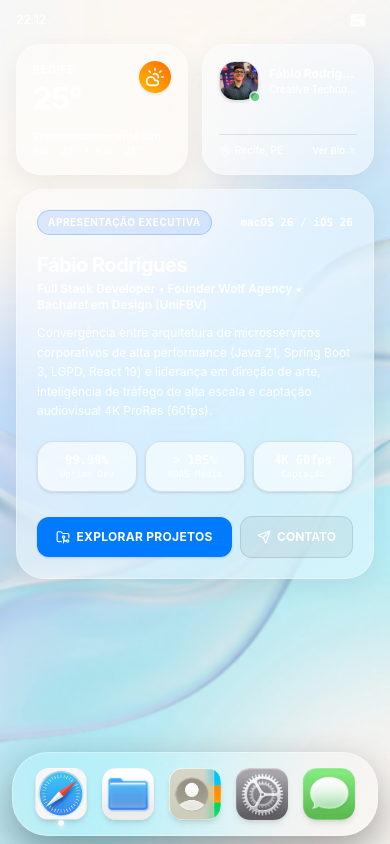
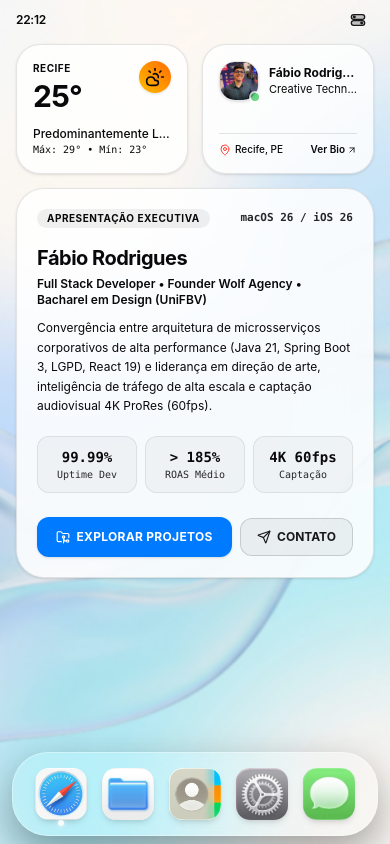
Before and after one commit to fabiorodrigues-tech-dev/portfolio-liquid-glass-experience, a React (Vite) app: page / in a window 390 px wide. Built offline with nearby package versions, Linux system fonts and the light colour scheme; a web font is replaced by a local one.

Commit message:
fix(mobile): corrigir contraste no modo claro e padronizar liquid glass na aba inicio

```diff
--- a/src/components/mobile/IOSMobileExperience.tsx
+++ b/src/components/mobile/IOSMobileExperience.tsx
@@ -177,7 +177,7 @@ export const IOSMobileExperience: React.FC<IOSMobileExperienceProps> = ({
 
 
   return (
-    <div className="relative w-full h-[100dvh] overflow-hidden text-zinc-900 dark:text-white font-sans selection:bg-blue-500 selection:text-white">
+    <div className="mobile-experience relative w-full h-[100dvh] overflow-hidden text-zinc-900 dark:text-white font-sans selection:bg-blue-500 selection:text-white">
       {/* 1. Wallpaper Dinâmico no Fundo do Mobile */}
       <div className="fixed inset-0 w-full h-full z-0 overflow-hidden pointer-events-none select-none">
         {/* Wallpaper Oficial do iOS 26 adaptativo */}
@@ -235,10 +235,10 @@ export const IOSMobileExperience: React.FC<IOSMobileExperienceProps> = ({
             {/* Grid Superior de Widgets */}
             <section className="grid grid-cols-2 gap-3.5">
               {/* Widget 1: Clima (Recife 25°) */}
-              <div className="backdrop-blur-3xl backdrop-saturate-180 bg-white/45 dark:bg-[#0c0e17]/45 border border-white/30 dark:border-white/15 text-zinc-950 dark:text-white shadow-[0_8px_25px_rgba(0,0,0,0.06)] dark:shadow-xl rounded-[24px] p-4 flex flex-col justify-between select-none relative overflow-hidden group">
+              <div className="bg-white/80 dark:bg-white/[0.04] border border-black/10 dark:border-white/10 backdrop-blur-2xl rounded-[24px] p-4 shadow-sm flex flex-col justify-between select-none relative overflow-hidden group">
                 <div className="flex items-start justify-between">
                   <div>
-                    <span className="text-[11px] font-semibold text-zinc-600 dark:text-zinc-400 uppercase tracking-wider block">
+                    <span className="text-zinc-600 dark:text-white/60 font-bold text-[10px] uppercase tracking-wider block">
                       Recife
                     </span>
                     <span className="text-3xl font-bold tracking-tight text-[#09090b] dark:text-white mt-0.5 block">
@@ -250,10 +250,10 @@ export const IOSMobileExperience: React.FC<IOSMobileExperienceProps> = ({
                   </div>
                 </div>
                 <div className="mt-3">
-                  <span className="text-[11px] font-medium text-[#27272a] dark:text-zinc-200 block truncate">
+                  <span className="text-zinc-800 dark:text-white/80 font-medium text-xs block truncate">
                     Predominantemente Limpo
                   </span>
-                  <span className="text-[9.5px] text-zinc-600 dark:text-zinc-400 block font-mono">
+                  <span className="text-zinc-600 dark:text-white/60 text-[10px] block font-mono">
                     Máx: 29° • Mín: 23°
                   </span>
                 </div>
@@ -262,7 +262,7 @@ export const IOSMobileExperience: React.FC<IOSMobileExperienceProps> = ({
               {/* Widget 2: Foto de Perfil & Status */}
               <div
                 onClick={() => handleTabSelect('sobre')}
-                className="backdrop-blur-3xl backdrop-saturate-180 bg-white/45 dark:bg-[#0c0e17]/45 border border-white/30 dark:border-white/15 text-zinc-950 dark:text-white shadow-[0_8px_25px_rgba(0,0,0,0.06)] dark:shadow-xl rounded-[24px] p-4 flex flex-col justify-between select-none cursor-pointer active:scale-98 transition-transform relative overflow-hidden"
+                className="bg-white/80 dark:bg-white/[0.04] border border-black/10 dark:border-white/10 backdrop-blur-2xl rounded-[24px] p-4 shadow-sm flex flex-col justify-between select-none cursor-pointer active:scale-98 transition-transform relative overflow-hidden"
               >
                 <div className="flex items-center space-x-2.5">
                   <div className="relative shrink-0">
@@ -277,19 +277,19 @@ export const IOSMobileExperience: React.FC<IOSMobileExperienceProps> = ({
                     <span className="absolute -bottom-0.5 -right-0.5 w-3 h-3 rounded-full bg-[#34c759] border-2 border-white dark:border-[#1c1c1e] animate-pulse" />
                   </div>
                   <div className="overflow-hidden">
-                    <h2 className="text-xs font-bold text-[#09090b] dark:text-white truncate">
+                    <h2 className="text-zinc-950 dark:text-white font-bold text-xs truncate">
                       Fábio Rodrigues
                     </h2>
-                    <span className="text-[10px] text-blue-600 dark:text-blue-400 font-medium block truncate">
+                    <span className="text-zinc-700 dark:text-white/70 text-[11px] block truncate">
                       Creative Technologist
                     </span>
                   </div>
                 </div>
                 <div className="mt-2 pt-2 border-t border-black/10 dark:border-white/10 flex items-center justify-between">
-                  <span className="text-[10px] text-[#27272a] dark:text-zinc-400 flex items-center gap-1 font-medium">
+                  <span className="text-zinc-600 dark:text-white/60 text-[10px] flex items-center gap-1 font-medium">
                     <MapPin className="w-3 h-3 text-[#ff3b30]" /> Recife, PE
                   </span>
-                  <span className="text-[9.5px] text-blue-600 dark:text-blue-400 font-semibold flex items-center">
+                  <span className="text-zinc-900 dark:text-white font-semibold text-[10px] flex items-center">
                     Ver Bio <ArrowUpRight className="w-2.5 h-2.5 ml-0.5" />
                   </span>
                 </div>
@@ -297,9 +297,9 @@ export const IOSMobileExperience: React.FC<IOSMobileExperienceProps> = ({
             </section>
 
             {/* Cartão de Apresentação Executiva */}
-            <section className="backdrop-blur-3xl backdrop-saturate-180 bg-white/45 dark:bg-[#0c0e17]/45 border border-white/30 dark:border-white/15 text-zinc-950 dark:text-white shadow-[0_8px_25px_rgba(0,0,0,0.06)] dark:shadow-xl rounded-[28px] p-5 space-y-4">
+            <section className="bg-white/85 dark:bg-white/[0.04] border border-black/10 dark:border-white/10 backdrop-blur-2xl rounded-[28px] p-5 shadow-sm space-y-4">
               <div className="flex items-center justify-between">
-                <span className="px-2.5 py-1 rounded-full text-[10px] font-bold uppercase tracking-wider bg-blue-500/15 text-blue-700 dark:text-blue-400 border border-blue-500/30">
+                <span className="bg-black/[0.06] dark:bg-white/10 text-zinc-800 dark:text-white text-[10px] font-bold px-2.5 py-0.5 rounded-full uppercase tracking-wider">
                   APRESENTAÇÃO EXECUTIVA
                 </span>
                 <span className="text-[11px] font-mono font-semibold text-zinc-600 dark:text-zinc-400">
@@ -311,27 +311,27 @@ export const IOSMobileExperience: React.FC<IOSMobileExperienceProps> = ({
                 <h1 className="text-xl font-bold tracking-tight text-[#09090b] dark:text-white">
                   Fábio Rodrigues
                 </h1>
-                <p className="text-xs font-semibold text-blue-600 dark:text-blue-400 mt-0.5">
+                <p className="text-zinc-700 dark:text-zinc-300 font-semibold text-xs mt-1">
                   Full Stack Developer • Founder Wolf Agency • Bacharel em Design (UniFBV)
                 </p>
-                <p className="text-xs text-[#27272a] dark:text-zinc-300 mt-2.5 leading-relaxed">
+                <p className="text-zinc-800 dark:text-zinc-200 text-xs leading-relaxed mt-2.5">
                   Convergência entre arquitetura de microsserviços corporativos de alta performance (Java 21, Spring Boot 3, LGPD, React 19) e liderança em direção de arte, inteligência de tráfego de alta escala e captação audiovisual 4K ProRes (60fps).
                 </p>
               </div>
 
               {/* Grid de Métricas Chave */}
               <div className="grid grid-cols-3 gap-2 py-1 text-center font-mono">
-                <div className="p-2.5 rounded-2xl bg-white/60 dark:bg-white/[0.04] border border-black/10 dark:border-white/5 shadow-sm">
-                  <span className="text-xs font-bold text-blue-600 dark:text-blue-400 block">99.99%</span>
-                  <span className="text-[9px] text-[#27272a] dark:text-zinc-400 block font-medium">Uptime Dev</span>
+                <div className="bg-black/[0.03] dark:bg-white/[0.04] border border-black/[0.08] dark:border-white/10 rounded-xl p-2.5 text-center">
+                  <span className="text-zinc-950 dark:text-white font-black text-sm block">99.99%</span>
+                  <span className="text-zinc-600 dark:text-zinc-400 text-[10px] font-medium block">Uptime Dev</span>
                 </div>
-                <div className="p-2.5 rounded-2xl bg-white/60 dark:bg-white/[0.04] border border-black/10 dark:border-white/5 shadow-sm">
-                  <span className="text-xs font-bold text-emerald-600 dark:text-emerald-400 block">&gt; 185%</span>
-                  <span className="text-[9px] text-[#27272a] dark:text-zinc-400 block font-medium">ROAS Médio</span>
+                <div className="bg-black/[0.03] dark:bg-white/[0.04] border border-black/[0.08] dark:border-white/10 rounded-xl p-2.5 text-center">
+                  <span className="text-zinc-950 dark:text-white font-black text-sm block">&gt; 185%</span>
+                  <span className="text-zinc-600 dark:text-zinc-400 text-[10px] font-medium block">ROAS Médio</span>
                 </div>
-                <div className="p-2.5 rounded-2xl bg-white/60 dark:bg-white/[0.04] border border-black/10 dark:border-white/5 shadow-sm">
-                  <span className="text-xs font-bold text-purple-600 dark:text-purple-400 block">4K 60fps</span>
-                  <span className="text-[9px] text-[#27272a] dark:text-zinc-400 block font-medium">Captação</span>
+                <div className="bg-black/[0.03] dark:bg-white/[0.04] border border-black/[0.08] dark:border-white/10 rounded-xl p-2.5 text-center">
+                  <span className="text-zinc-950 dark:text-white font-black text-sm block">4K 60fps</span>
+                  <span className="text-zinc-600 dark:text-zinc-400 text-[10px] font-medium block">Captação</span>
                 </div>
               </div>
 
@@ -348,7 +348,7 @@ export const IOSMobileExperience: React.FC<IOSMobileExperienceProps> = ({
                 <button
                   type="button"
                   onClick={() => handleTabSelect('contato')}
-                  className="py-3 px-4 rounded-xl bg-black/5 dark:bg-white/10 hover:bg-black/10 dark:hover:bg-white/15 text-[#09090b] dark:text-white text-xs font-bold flex items-center gap-1.5 border border-black/10 dark:border-white/10 active:scale-98 transition-transform cursor-pointer"
+                  className="bg-black/[0.05] hover:bg-black/10 border border-black/15 text-zinc-900 dark:bg-white/[0.08] dark:border-white/15 dark:text-white font-bold text-xs px-4 py-2.5 rounded-xl flex items-center justify-center gap-1.5 transition-all active:scale-98 cursor-pointer"
                 >
                   <Send className="w-3.5 h-3.5" />
                   <span>CONTATO</span>
@@ -423,7 +423,7 @@ export const IOSMobileExperience: React.FC<IOSMobileExperienceProps> = ({
                   target="_blank"
                   rel="noreferrer"
                   onClick={triggerHaptic}
-                  className="py-2.5 px-4 rounded-xl bg-black/5 dark:bg-white/10 hover:bg-black/10 dark:hover:bg-white/15 text-[#09090b] dark:text-white text-xs font-bold flex items-center gap-1.5 border border-black/10 dark:border-white/10 active:scale-98 transition-transform"
+                  className="py-2.5 px-4 rounded-xl bg-black/5 hover:bg-black/10 border border-black/15 text-zinc-900 dark:bg-white/10 dark:border-white/15 dark:text-white font-bold text-xs flex items-center gap-1.5 active:scale-98 transition-all cursor-pointer"
                   title="Repositório GitHub"
                 >
                   <GithubIcon className="w-3.5 h-3.5" />
@@ -483,7 +483,7 @@ export const IOSMobileExperience: React.FC<IOSMobileExperienceProps> = ({
                   target="_blank"
                   rel="noreferrer"
                   onClick={triggerHaptic}
-                  className="py-2.5 px-4 rounded-xl bg-black/5 dark:bg-white/10 hover:bg-black/10 dark:hover:bg-white/15 text-[#09090b] dark:text-white text-xs font-bold flex items-center gap-1.5 border border-black/10 dark:border-white/10 active:scale-98 transition-transform"
+                  className="py-2.5 px-4 rounded-xl bg-black/5 hover:bg-black/10 border border-black/15 text-zinc-900 dark:bg-white/10 dark:border-white/15 dark:text-white font-bold text-xs flex items-center gap-1.5 active:scale-98 transition-all cursor-pointer"
                   title="Repositório GitHub"
                 >
                   <GithubIcon className="w-3.5 h-3.5" />
--- a/src/index.css
+++ b/src/index.css
@@ -405,30 +405,54 @@ html.dark {
 }
 
 /* Exceção Única para Texto Branco: Botões de ação com fundos sólidos e coloridos */
-.bg-blue-600,
-.bg-blue-600 *,
-.bg-red-600,
-.bg-red-600 *,
-.bg-pink-600,
-.bg-pink-600 *,
-.bg-amber-600,
-.bg-amber-600 *,
-[class*="bg-[#007aff]"],
-[class*="bg-[#007aff]"] *,
-[class*="bg-[#25D366]"],
-[class*="bg-[#25D366]"] *,
-[class*="bg-[#34c759]"],
-[class*="bg-[#34c759]"] *,
-[class*="bg-[#0077b5]"],
-[class*="bg-[#0077b5]"] *,
-[class*="bg-[#5856d6]"],
-[class*="bg-[#5856d6]"] *,
-[class*="bg-[#24292e]"],
-[class*="bg-[#24292e]"] *,
+button.bg-blue-600,
+button.bg-blue-600 *,
+a.bg-blue-600,
+a.bg-blue-600 *,
+button.bg-red-600,
+button.bg-red-600 *,
+a.bg-red-600,
+a.bg-red-600 *,
+button.bg-pink-600,
+button.bg-pink-600 *,
+a.bg-pink-600,
+a.bg-pink-600 *,
+button.bg-amber-600,
+button.bg-amber-600 *,
+a.bg-amber-600,
+a.bg-amber-600 *,
+button[class*="bg-[#007aff]"],
+button[class*="bg-[#007aff]"] *,
+a[class*="bg-[#007aff]"],
+a[class*="bg-[#007aff]"] *,
+button[class*="bg-[#25D366]"],
+button[class*="bg-[#25D366]"] *,
+a[class*="bg-[#25D366]"],
+a[class*="bg-[#25D366]"] *,
+button[class*="bg-[#34c759]"],
+button[class*="bg-[#34c759]"] *,
+a[class*="bg-[#34c759]"],
+a[class*="bg-[#34c759]"] *,
+button[class*="bg-[#0077b5]"],
+button[class*="bg-[#0077b5]"] *,
+a[class*="bg-[#0077b5]"],
+a[class*="bg-[#0077b5]"] *,
+button[class*="bg-[#5856d6]"],
+button[class*="bg-[#5856d6]"] *,
+a[class*="bg-[#5856d6]"],
+a[class*="bg-[#5856d6]"] *,
+button[class*="bg-[#24292e]"],
+button[class*="bg-[#24292e]"] *,
+a[class*="bg-[#24292e]"],
+a[class*="bg-[#24292e]"] *,
 button[class*="bg-blue"],
+button[class*="bg-blue"] *,
 button[class*="bg-red"],
+button[class*="bg-red"] *,
 a[class*="bg-blue"],
+a[class*="bg-blue"] *,
 a[class*="bg-red"],
+a[class*="bg-red"] *,
 #intro-boot-screen,
 #intro-boot-screen * {
   color: #ffffff !important;
@@ -452,20 +476,34 @@ a[class*="bg-red"],
 }
 
 /* EXCEÇÃO OBRIGATÓRIA: Botões com fundo azul ou vermelho mantêm texto branco */
-.light-theme .bg-blue-600,
-.light-theme .bg-blue-600 *,
-.light-theme .bg-red-600,
-.light-theme .bg-red-600 *,
-.light-theme [class*="bg-[#007aff]"],
-.light-theme [class*="bg-[#007aff]"] *,
-.light-theme [class*="bg-[#25D366]"],
-.light-theme [class*="bg-[#25D366]"] *,
-.light-theme [class*="bg-[#34c759]"],
-.light-theme [class*="bg-[#34c759]"] *,
-.light-theme [class*="bg-[#0077b5]"],
-.light-theme [class*="bg-[#0077b5]"] *,
-.light-theme [class*="bg-[#5856d6]"],
-.light-theme [class*="bg-[#5856d6]"] *,
+.light-theme button.bg-blue-600,
+.light-theme button.bg-blue-600 *,
+.light-theme a.bg-blue-600,
+.light-theme a.bg-blue-600 *,
+.light-theme button.bg-red-600,
+.light-theme button.bg-red-600 *,
+.light-theme a.bg-red-600,
+.light-theme a.bg-red-600 *,
+.light-theme button[class*="bg-[#007aff]"],
+.light-theme button[class*="bg-[#007aff]"] *,
+.light-theme a[class*="bg-[#007aff]"],
+.light-theme a[class*="bg-[#007aff]"] *,
+.light-theme button[class*="bg-[#25D366]"],
+.light-theme button[class*="bg-[#25D366]"] *,
+.light-theme a[class*="bg-[#25D366]"],
+.light-theme a[class*="bg-[#25D366]"] *,
+.light-theme button[class*="bg-[#34c759]"],
+.light-theme button[class*="bg-[#34c759]"] *,
+.light-theme a[class*="bg-[#34c759]"],
+.light-theme a[class*="bg-[#34c759]"] *,
+.light-theme button[class*="bg-[#0077b5]"],
+.light-theme button[class*="bg-[#0077b5]"] *,
+.light-theme a[class*="bg-[#0077b5]"],
+.light-theme a[class*="bg-[#0077b5]"] *,
+.light-theme button[class*="bg-[#5856d6]"],
+.light-theme button[class*="bg-[#5856d6]"] *,
+.light-theme a[class*="bg-[#5856d6]"],
+.light-theme a[class*="bg-[#5856d6]"] *,
 .light-theme button[class*="bg-blue"],
 .light-theme button[class*="bg-blue"] *,
 .light-theme a[class*="bg-blue"],
@@ -703,3 +741,72 @@ html:not(.dark) .ios-header-contour-label {
 .nova-menubar-active {
   background: linear-gradient(135deg, rgba(0,242,254,0.18), rgba(168,85,247,0.18)) !important;
 }
+
+/* --- FORÇA TEXTO PRETO NO MODO DIA EXCLUSIVAMENTE NO MOBILE --- */
+@media (max-width: 1023px) {
+  html:not(.dark) .mobile-experience,
+  html:not(.dark) [class*="lg:hidden"],
+  html:not(.dark) [class*="lg:hidden"] h1,
+  html:not(.dark) [class*="lg:hidden"] h2,
+  html:not(.dark) [class*="lg:hidden"] h3,
+  html:not(.dark) [class*="lg:hidden"] h4,
+  html:not(.dark) [class*="lg:hidden"] p,
+  html:not(.dark) [class*="lg:hidden"] label,
+  html:not(.dark) [class*="lg:hidden"] [class*="text-white"]:not(button):not(a):not([class*="bg-blue"]):not([class*="bg-red"]):not([class*="bg-purple"]):not([class*="bg-emerald"]),
+  html:not(.dark) [class*="lg:hidden"] [class*="text-zinc-100"],
+  html:not(.dark) [class*="lg:hidden"] [class*="text-zinc-200"],
+  html:not(.dark) [class*="lg:hidden"] [class*="text-zinc-300"] {
+    color: #09090b !important;
+  }
+
+  /* Subtítulos e metadados em cinza-grafite escuro no mobile */
+  @media (max-width: 1023px) {
+    html:not(.dark) [class*="lg:hidden"] .text-muted-foreground,
+    html:not(.dark) [class*="lg:hidden"] .mono-label,
+    html:not(.dark) [class*="lg:hidden"] [class*="text-zinc-400"],
+    html:not(.dark) [class*="lg:hidden"] [class*="text-zinc-500"] {
+      color: #27272a !important;
+    }
+  }
+
+  /* Mantém texto branco apenas nos botões de ação coloridos */
+  html:not(.dark) [class*="lg:hidden"] button[class*="bg-blue"],
+  html:not(.dark) [class*="lg:hidden"] button[class*="bg-blue"] *,
+  html:not(.dark) [class*="lg:hidden"] a[class*="bg-blue"],
+  html:not(.dark) [class*="lg:hidden"] a[class*="bg-blue"] *,
+  html:not(.dark) [class*="lg:hidden"] button[class*="bg-red"],
+  html:not(.dark) [class*="lg:hidden"] button[class*="bg-red"] *,
+  html:not(.dark) [class*="lg:hidden"] a[class*="bg-red"],
+  html:not(.dark) [class*="lg:hidden"] a[class*="bg-red"] *,
+  html:not(.dark) [class*="lg:hidden"] button[class*="bg-purple"],
+  html:not(.dark) [class*="lg:hidden"] button[class*="bg-purple"] *,
+  html:not(.dark) [class*="lg:hidden"] a[class*="bg-purple"],
+  html:not(.dark) [class*="lg:hidden"] a[class*="bg-purple"] *,
+  html:not(.dark) [class*="lg:hidden"] button[class*="bg-emerald"],
+  html:not(.dark) [class*="lg:hidden"] button[class*="bg-emerald"] *,
+  html:not(.dark) [class*="lg:hidden"] a[class*="bg-emerald"],
+  html:not(.dark) [class*="lg:hidden"] a[class*="bg-emerald"] * {
+    color: #ffffff !important;
+  }
+}
+
+/* FORÇA TEXTO PRETO E GRAFITE EM TODOS OS PARÁGRAFOS E TEXTOS NO MODO DIA */
+html:not(.dark) p,
+html:not(.dark) article,
+html:not(.dark) section p,
+html:not(.dark) .window-frame p,
+html:not(.dark) .mobile-experience p,
+html:not(.dark) li,
+html:not(.dark) .text-muted-foreground,
+html:not(.dark) [class*="text-zinc-"],
+html:not(.dark) [class*="text-white/"] {
+  color: #18181b !important;
+}
+
+html:not(.dark) h1,
+html:not(.dark) h2,
+html:not(.dark) h3,
+html:not(.dark) h4,
+html:not(.dark) strong {
+  color: #09090b !important;
+}
```
Also changed, not shown: index.html (+9 -11 lines).
